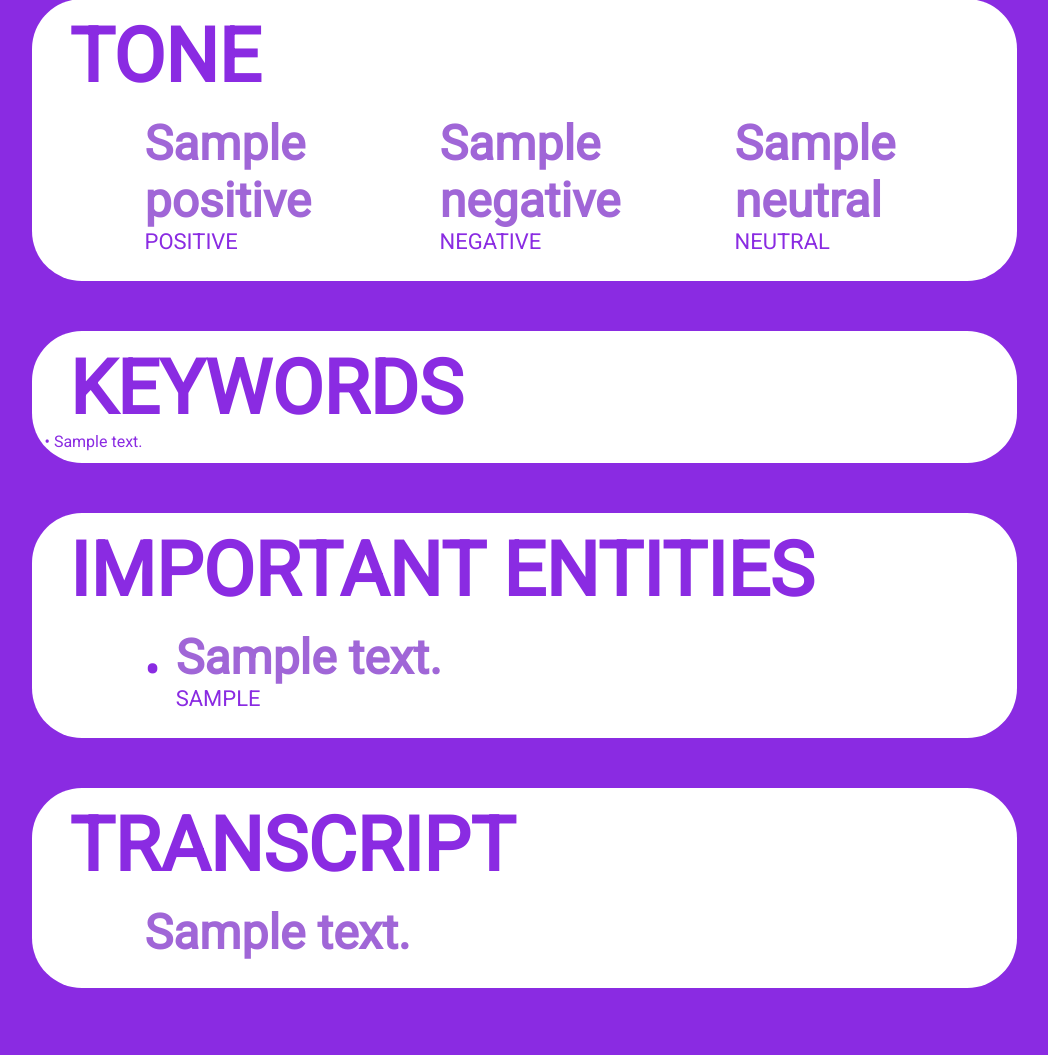
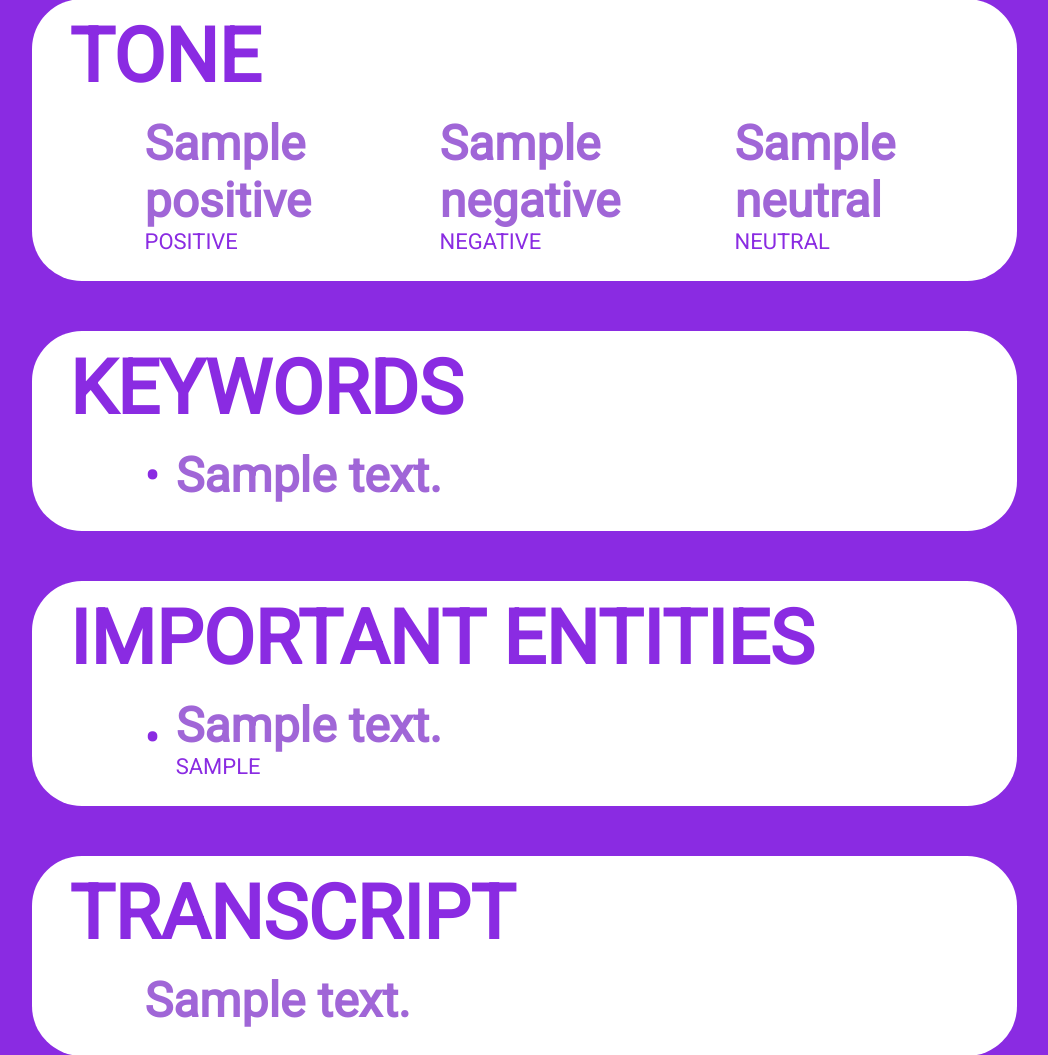
Before and after one commit to AvramBaicu/AudioAssembly, a Flask app: template AudioAssembly/templates/report.html in a window 1280 px wide. Shown: the part 748-1803 px from the top of the page, without its empty margins (68-1116 px from the left). Run offline with Flask 2, Linux system fonts and the light colour scheme; the template is opened without the code that fills it: most values are stand-ins (such as "Sample title", 1, 10 or a date in 2020).

Commit message:
Update report.html

```diff
--- a/AudioAssembly/templates/report.html
+++ b/AudioAssembly/templates/report.html
@@ -68,11 +68,11 @@
       </div>
       <div class="container">
         <div class="subtitle">KEYWORDS</div>
-        <div class="list">
+        <div class="metric-container">
           {%- for key in data['keywords'] -%}
-          <div class="element">
-            <span style="color: blueviolet; font-weight: normal">•</span> {{
-            key['text'] }}
+          <div class="metric-subcontainer">
+            <div class="metric">•</div>
+            <div class="metric"><div class="data">{{ key['text'] }}</div></div>
           </div>
           {%- if not loop.last -%} {% endif %} {%- endfor -%}
         </div>
@@ -86,7 +86,9 @@
             <div class="metric">•</div>
             <div class="metric">
               <div class="data">{{ entity["text"] }}</div>
-              <div class="label">{{ entity["entity_type"] }}</div>
+              <div class="label">
+                {{ entity["entity_type"]|replace("_", " ") }}
+              </div>
             </div>
           </div>
           {%- endfor -%} {% endif -%}
```
